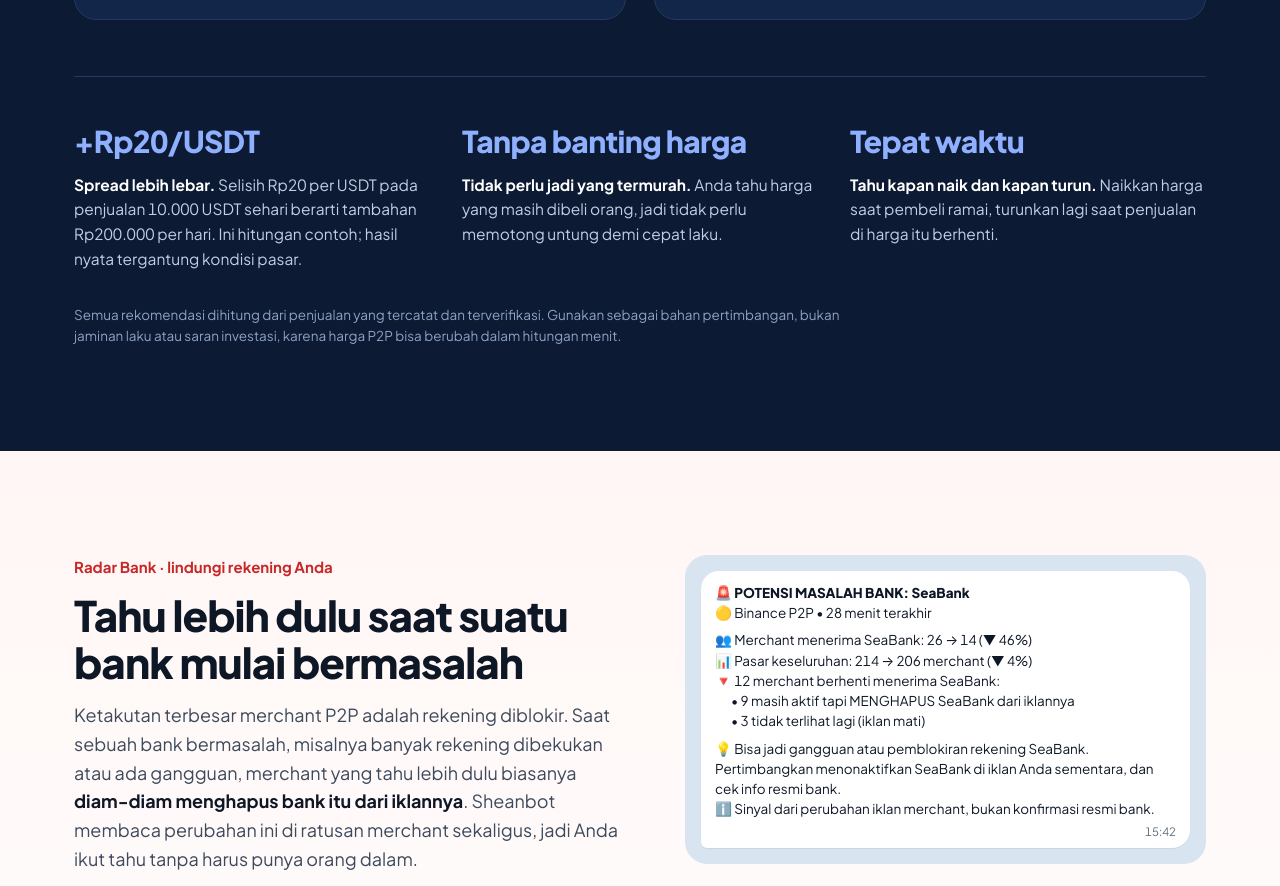
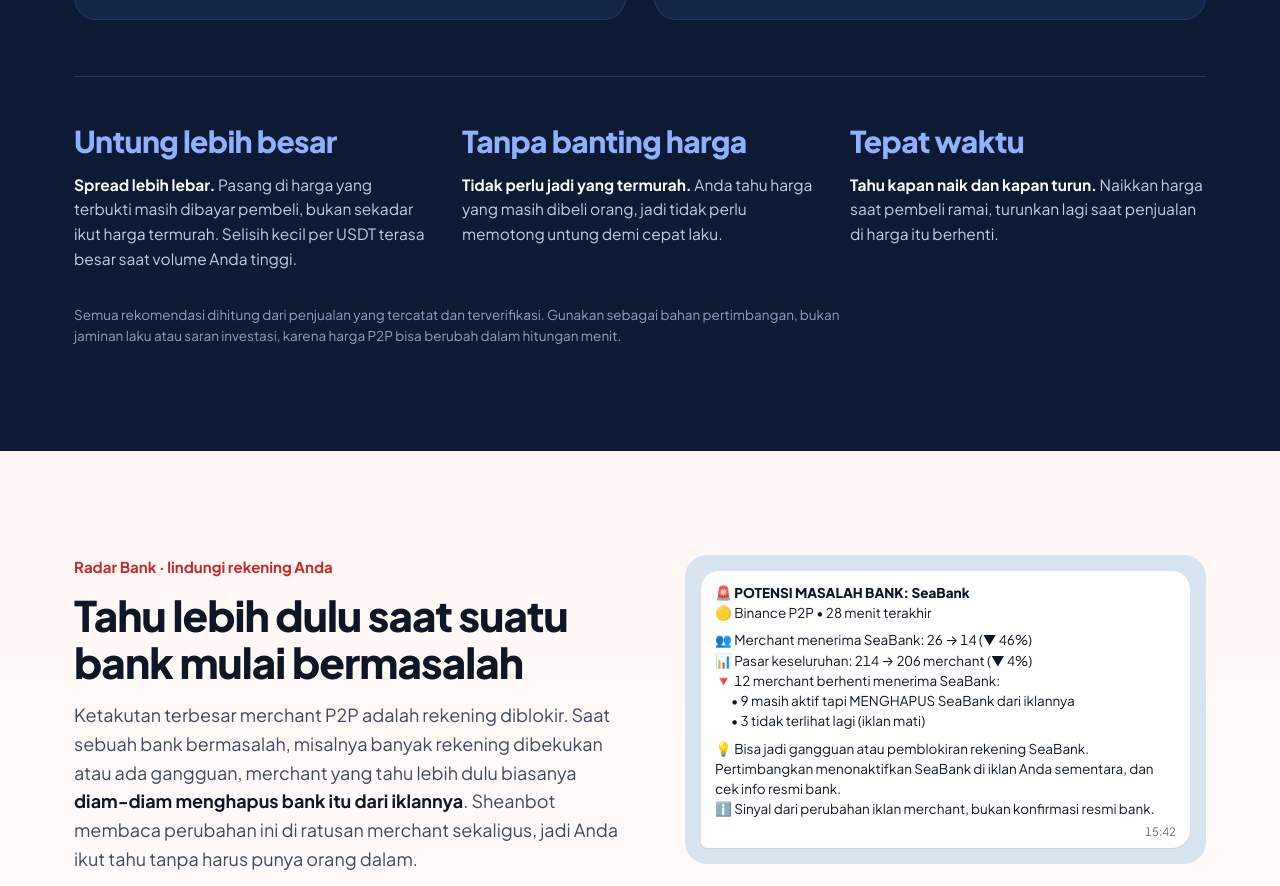
Before and after one commit to sensen24/Sensen24.github.io, a plain HTML site: page index.html in a window 1280 px wide. Shown: the part 2800-3686 px from the top of the page. Drawn offline with Linux system fonts and the light colour scheme.

Commit message:
Add files via upload

```diff
--- a/index.html
+++ b/index.html
@@ -617,7 +617,7 @@ footer{background:var(--navy);border-top:1px solid rgba(255,255,255,.1);color:#9
   </div>
 
   <div class="why">
-    <div><b class="why-n">+Rp20/USDT</b><p><strong>Spread lebih lebar.</strong> Selisih Rp20 per USDT pada penjualan 10.000 USDT sehari berarti tambahan Rp200.000 per hari. Ini hitungan contoh; hasil nyata tergantung kondisi pasar.</p></div>
+    <div><b class="why-n">Untung lebih besar</b><p><strong>Spread lebih lebar.</strong> Pasang di harga yang terbukti masih dibayar pembeli, bukan sekadar ikut harga termurah. Selisih kecil per USDT terasa besar saat volume Anda tinggi.</p></div>
     <div><b class="why-n">Tanpa banting harga</b><p><strong>Tidak perlu jadi yang termurah.</strong> Anda tahu harga yang masih dibeli orang, jadi tidak perlu memotong untung demi cepat laku.</p></div>
     <div><b class="why-n">Tepat waktu</b><p><strong>Tahu kapan naik dan kapan turun.</strong> Naikkan harga saat pembeli ramai, turunkan lagi saat penjualan di harga itu berhenti.</p></div>
   </div>
```
